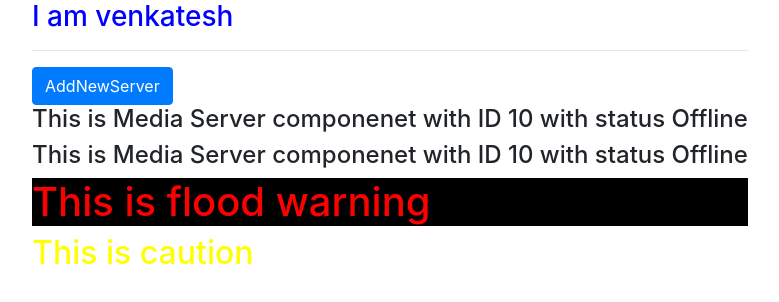
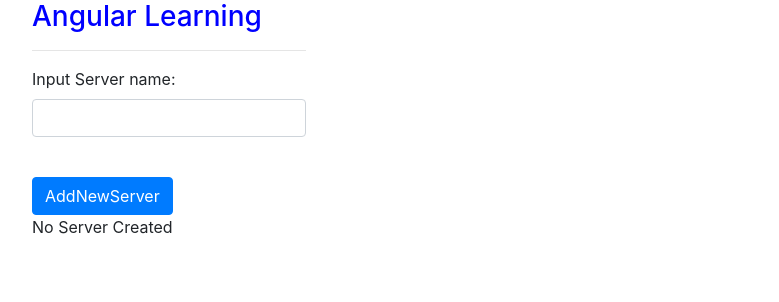
Before and after one commit to Venkatesh505/AngularLearning, an Angular app: page / in a window 1280 px wide. Shown: the top 302 px of the page, without its empty margins (38-817 px from the left). Built offline with nearby package versions, Linux system fonts and the light colour scheme.

Commit message:
event binding

```diff
--- a/src/app/app.component.html
+++ b/src/app/app.component.html
@@ -1,11 +1,12 @@
+
 <div class="container">
 <div class="row">
     <div class="col-xs-12">
-        <h3>I am venkatesh</h3>
+        <h3>Angular Learning</h3>
         <hr>
         <app-servers></app-servers>
-        <app-warning></app-warning>
-        <app-caution></app-caution>
+        <!-- <app-warning></app-warning>
+        <app-caution></app-caution> -->
         <!-- <div class='app-servers'></div> -->
         <!-- <div app-servers></div> -->
 </div>
--- a/src/app/servers/servers.component.html
+++ b/src/app/servers/servers.component.html
@@ -1,3 +1,9 @@
-<button class="btn btn-primary" [disabled]="!addNewServer">AddNewServer</button>
-<app-server></app-server>
-<app-server></app-server>
+<label>Input Server name: </label><br>
+<input type="text" class="form-control" (input)="enterservername($event)"/>
+<br>
+<p>{{textentered}}</p>
+<button class="btn btn-primary" [disabled]="!addNewServer" (click)="onServerCreate()">AddNewServer</button>
+<br>
+<p>{{newserverstatus}}</p>
+<!-- <app-server></app-server>
+<app-server></app-server> -->
--- a/src/app/servers/servers.component.ts
+++ b/src/app/servers/servers.component.ts
@@ -9,11 +9,21 @@ import { Component, OnInit } from '@angular/core';
 })
 export class ServersComponent implements OnInit {
 addNewServer=false;
+newserverstatus="No Server Created";
+textentered='';
   constructor() {
     setTimeout(() => {this.addNewServer=true;},2000)
    }
 
   ngOnInit() {
   }
-
+onServerCreate()
+{
+this.newserverstatus="New Server Created";
 }
+enterservername(event: Event)
+{
+  console.log(event);
+ this.textentered=(<HTMLInputElement>event.target).value;
+}
+}
```
